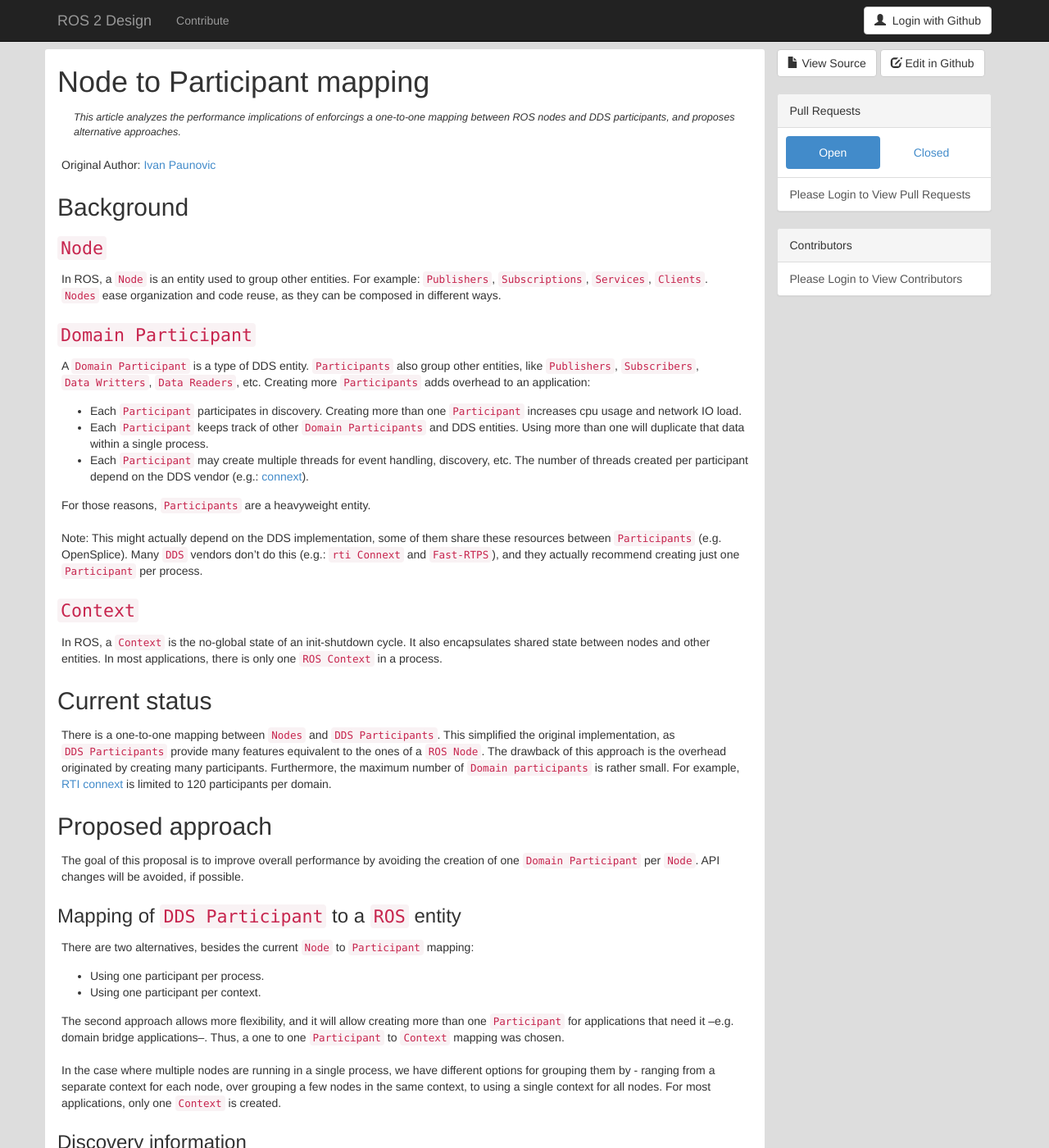
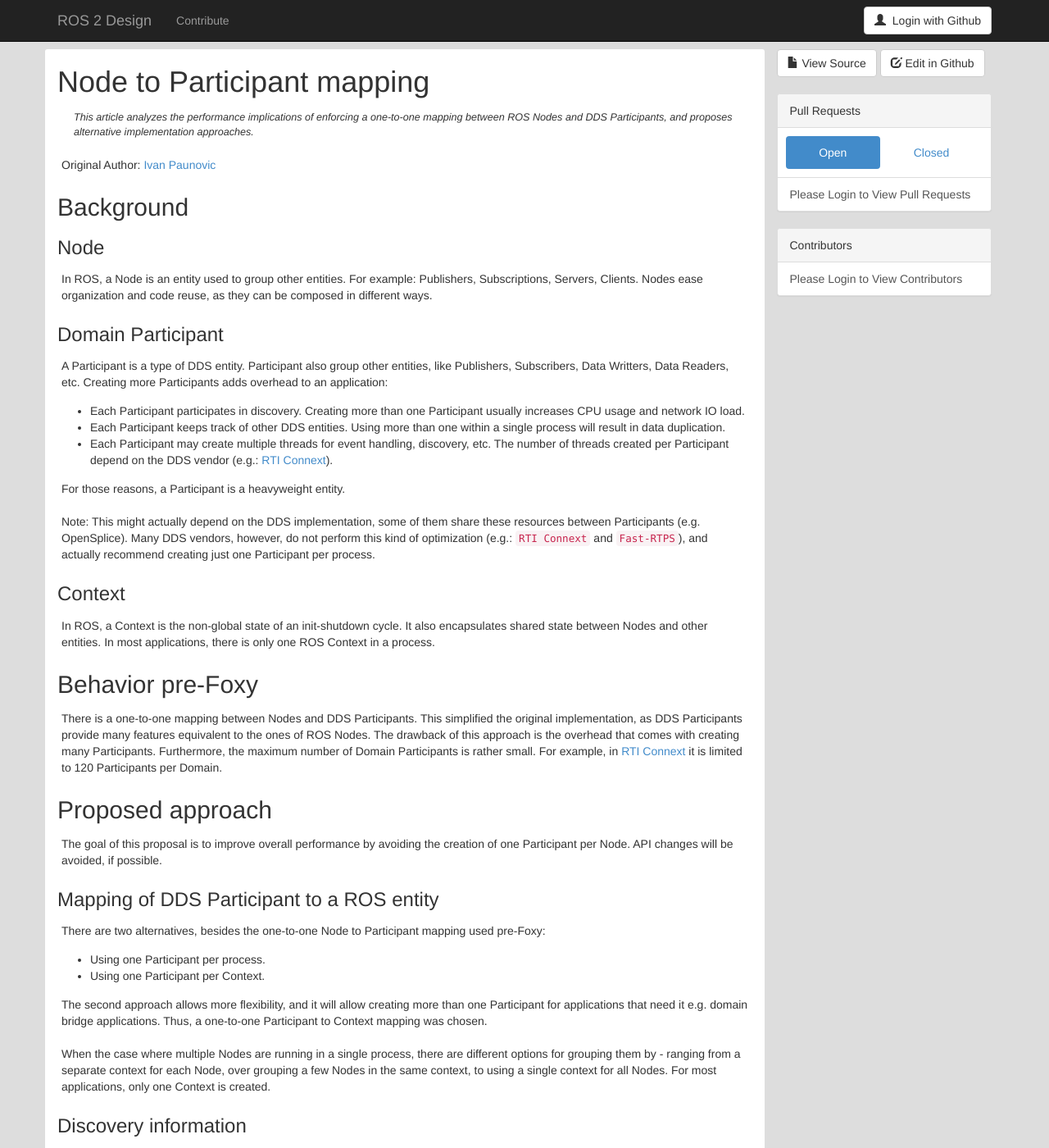
Before and after one commit to ros2/design, a Jekyll site: the page built from articles/151_node_to_participant_mapping.md, in a window 1280 px wide and 1400 px high. Shown: the whole window at 82% size. Built offline with Jekyll 4.4.1, drawn with Linux system fonts in a browser that asks for light colours; nearby versions of some CDN libraries; some of the changed text lies outside the part shown.

Commit message:
Address peer review comments
Signed-off-by: Ivan Santiago Paunovic <ivanpauno@ekumenlabs.com>

```diff
--- a/articles/151_node_to_participant_mapping.md
+++ b/articles/151_node_to_participant_mapping.md
@@ -1,8 +1,8 @@
 ---
 layout: default
 title: Node to Participant mapping
-permalink: articles/node_to_participant_mapping.html
-abstract: This article analyzes the performance implications of enforcings a one-to-one mapping between ROS nodes and DDS participants, and proposes alternative approaches.
+permalink: articles/Node_to_Participant_mapping.html
+abstract: This article analyzes the performance implications of enforcing a one-to-one mapping between ROS Nodes and DDS Participants, and proposes alternative implementation approaches.
 author: '[Ivan Paunovic](https://github.com/ivanpauno)'
 published: true
 categories: Middleware
@@ -20,96 +20,97 @@ Original Author: {{ page.author }}
 
 ## Background
 
-### `Node`
+### Node
 
-In ROS, a `Node` is an entity used to group other entities.
-For example: `Publishers`, `Subscriptions`, `Services`, `Clients`.
-`Nodes` ease organization and code reuse, as they can be composed in different ways.
+In ROS, a Node is an entity used to group other entities.
+For example: Publishers, Subscriptions, Servers, Clients.
+Nodes ease organization and code reuse, as they can be composed in different ways.
 
-### `Domain Participant`
+### Domain Participant
 
-A `Domain Participant` is a type of DDS entity.
-`Participants` also group other entities, like `Publishers`, `Subscribers`, `Data Writters`, `Data Readers`, etc.
-Creating more `Participants` adds overhead to an application:
+A Participant is a type of DDS entity.
+Participant also group other entities, like Publishers, Subscribers, Data Writters, Data Readers, etc.
+Creating more Participants adds overhead to an application:
 
-- Each `Participant` participates in discovery.
-  Creating more than one `Participant` increases cpu usage and network IO load.
-- Each `Participant` keeps track of other `Domain Participants` and DDS entities.
-  Using more than one will duplicate that data within a single process.
-- Each `Participant` may create multiple threads for event handling, discovery, etc.
-  The number of threads created per participant depend on the DDS vendor (e.g.: [connext](https://community.rti.com/best-practices/create-few-domainparticipants-possible)).
+- Each Participant participates in discovery.
+  Creating more than one Participant usually increases CPU usage and network IO load.
+- Each Participant keeps track of other DDS entities.
+  Using more than one within a single process will result in data duplication.
+- Each Participant may create multiple threads for event handling, discovery, etc.
+  The number of threads created per Participant depend on the DDS vendor (e.g.: [RTI Connext](https://community.rti.com/best-practices/create-few-domainParticipants-possible)).
 
-For those reasons, `Participants` are a heavyweight entity.
+For those reasons, a Participant is a heavyweight entity.
 
-Note: This might actually depend on the DDS implementation, some of them share these resources between `Participants` (e.g. OpenSplice).
-Many `DDS` vendors don't do this (e.g.: `rti Connext` and `Fast-RTPS`), and they actually recommend creating just one `Participant` per process.
+Note: This might actually depend on the DDS implementation, some of them share these resources between Participants (e.g. OpenSplice).
+Many DDS vendors, however, do not perform this kind of optimization (e.g.: `RTI Connext` and `Fast-RTPS`), and actually recommend creating just one Participant per process.
 
-### `Context`
+### Context
 
-In ROS, a `Context` is the no-global state of an init-shutdown cycle.
-It also encapsulates shared state between nodes and other entities.
-In most applications, there is only one `ROS Context` in a process.
+In ROS, a Context is the non-global state of an init-shutdown cycle.
+It also encapsulates shared state between Nodes and other entities.
+In most applications, there is only one ROS Context in a process.
 
-## Current status
+## Behavior pre-Foxy
 
-There is a one-to-one mapping between `Nodes` and `DDS Participants`.
-This simplified the original implementation, as `DDS Participants` provide many features equivalent to the ones of a `ROS Node`.
-The drawback of this approach is the overhead originated by creating many participants.
-Furthermore, the maximum number of `Domain participants` is rather small.
-For example, [RTI connext](https://community.rti.com/kb/what-maximum-number-participants-domain) is limited to 120 participants per domain.
+There is a one-to-one mapping between Nodes and DDS Participants.
+This simplified the original implementation, as DDS Participants provide many features equivalent to the ones of ROS Nodes.
+The drawback of this approach is the overhead that comes with creating many Participants.
+Furthermore, the maximum number of Domain Participants is rather small.
+For example, in [RTI Connext](https://community.rti.com/kb/what-maximum-number-Participants-domain) it is limited to 120 Participants per Domain.
 
 ## Proposed approach
 
-The goal of this proposal is to improve overall performance by avoiding the creation of one `Domain Participant` per `Node`.
+The goal of this proposal is to improve overall performance by avoiding the creation of one Participant per Node.
 API changes will be avoided, if possible.
 
-### Mapping of `DDS Participant` to a `ROS` entity
+### Mapping of DDS Participant to a ROS entity
 
-There are two alternatives, besides the current `Node` to `Participant` mapping:
-- Using one participant per process.
-- Using one participant per context.
+There are two alternatives, besides the one-to-one Node to Participant mapping used pre-Foxy:
+- Using one Participant per process.
+- Using one Participant per Context.
 
-The second approach allows more flexibility, and it will allow creating more than one `Participant` for applications that need it --e.g. domain bridge applications--.
-Thus, a one to one `Participant` to `Context` mapping was chosen.
+The second approach allows more flexibility, and it will allow creating more than one Participant for applications that need it e.g. domain bridge applications.
+Thus, a one-to-one Participant to Context mapping was chosen.
 
-In the case where multiple nodes are running in a single process, we have different options for grouping them by - ranging from a separate context for each node, over grouping a few nodes in the same context, to using a single context for all nodes.
-For most applications, only one `Context` is created.
+When the case where multiple Nodes are running in a single process, there are different options for grouping them by - ranging from a separate context for each Node, over grouping a few Nodes in the same context, to using a single context for all Nodes.
+For most applications, only one Context is created.
 
 ### Discovery information
 
-When not using a one to one `Node`/`Participant` mapping, extra discovery information is needed to be able to match other entities to a `Node` --e.g. publishers, subscriptions, etc--.
-Several approaches can be used to share this information, the proposed approach uses a topic for it.
-Each `Participant` publishes a message with all the information needed to match an entity to a `Node`.
-The message definition is the following:
+If a one-to-one Node to Participant mapping is not used, extra discovery information is needed to be able to match other entities to a Node e.g. Publishers, Subscriptions, etc.
+Several approaches can be used to share this information.
+The proposed approach uses a topic for it.
+Each Participant publishes a message with all the information needed to match an entity to a Node.
+The message structure is the following:
 
 * ParticipantInfo
   * gid
   * NodeInfo
-    * node namespace
-    * node name
-    * reader gid
+    * Node namespace
+    * Node name
+    * Reader gid
     * writed gid
 
-When one entity is updated --e.g.: A `Publisher` is created or destroyed--, a new message is sent.
+When one entity is updated (e.g.: a Publisher is created or destroyed), a new message is sent.
 
-Identification of `Clients` and `Services` happens according to the ros conventions for their topic names (see [
+Identification of Clients and Servers happens according to the ROS conventions for their topic names (see [
 Topic and Service name mapping to DDS](140_topic_and_service_name_mapping.md)).
 
 This topic is considered an implementation detail, and not all `rmw` implementations have to use it.
-Thus, all the necessary logic has to be in the rmw implementation itself or in a downstream package.
+Thus, all the necessary logic has to be in the rmw implementation itself or in an upstream package.
 Implementing this logic in `rcl` would make it part of the API, and not an implementation detail.
 
 To avoid code repetition, a common implementation of the logic was done in [rmw_dds_common](https://github.com/ros2/rmw_dds_common/).
 
-#### Details of the ros discovery topic
+#### Details of the ROS discovery topic
 
 - topic name: `ros_discovery_info`
-- writer qos:
+- Writer qos:
   - durability: transient local
   - history: keep last
   - history depth: 1
   - reliability: reliable
-- reader qos:
+- Reader qos:
   - durability: transient local
   - history: keep all
   - history depth: 1
@@ -119,37 +120,41 @@ To avoid code repetition, a common implementation of the logic was done in [rmw_
 
 #### Security
 
-Previously, each node could have different security artifacts.
-That was possible because each node was mapped to one `Participant`.
+Previously, each Node could have different security artifacts.
+That was possible because each Node was mapped to one Participant.
 The new approach allows to specify different security artifacts for each process.
 For more details, see [ROS 2 Security Enclaves](ros2_security_enclaves.md).
 
 #### Ignore local publications option
 
-There's an `ignore_local_publications` option that can be set when [creating a subscription](https://github.com/ros2/rmw/blob/2250b3eee645d90f9e9d6c96d71ce3aada9944f3/rmw/include/rmw/rmw.h#L517).
-That option avoids receiving messages from `Publishers` within the same `Node`.
-This wasn't implemented in all the rmw implementations (e.g.: [FastRTPS](https://github.com/ros2/rmw_fastrtps/blob/099f9eed9a0f581447405fbd877c6d3b15f1f26e/rmw_fastrtps_cpp/src/rmw_subscription.cpp#L118)).
+There is an `ignore_local_publications` option that can be set when [creating a Subscription](https://github.com/ros2/rmw/blob/2250b3eee645d90f9e9d6c96d71ce3aada9944f3/rmw/include/rmw/rmw.h#L517).
+That option avoids receiving messages from Publishers within the same Node.
+This wasn't implemented in all the rmw implementations (e.g.: [FastRTPS](https://github.com/ros2/rmw_fastrtps/blob/099f9eed9a0f581447405fbd877c6d3b15f1f26e/rmw_fastrtps_cpp/src/rmw_Subscription.cpp#L118)).
 
 After this change, implementing this feature will be less direct.
-Some extra logic needs to be added in order to identify from which `Node` a `Publisher` was created.
+Some extra logic needs to be added in order to identify from which Node a Publisher was created.
 
 ## Alternative implementations
 
 ### Using keyed topics
 
-Keyed topics could be used, with the participant gid as the key.
-That would allow the reader side of the topic to use a keep last, depth 1 history.
+Keyed topics could be used, with the Participant gid as the key.
+That would allow the Reader side of the topic to use a keep last, depth 1 history.
 
-### Using participant/writer/reader user data
+### Using Participant/Writer/Reader userData QoS
 
-Instead of using a custom topic to share the extra ROS specific discovery information, a combination of participant/reader/writer user data could be used.
-e.g.:
+Instead of using a custom topic to share the extra ROS specific discovery information, a combination of Participant/Reader/Writer `userData` could be used:
 
-- Participant user data: list of nodes created by the participant (updated when node created destroyed).
-- Reader user data: node name/namespace.
-- Writer user data: node name/namespace.
+- Participant `userData`: list of Nodes created by the Participant (updated when Node created destroyed).
+- Reader user `userData`: Node name/namespace.
+- Writer user `userData`: Node name/namespace.
 
-That information would be enough to satisfy ros2 required graph API.
-This mechanism will also avoid to have a topic where all nodes need to have write and read access.
+That information would be enough to satisfy ROS 2 required graph API.
+This mechanism would also preclude having a topic that has to be read and written by all Nodes, which is better from a security perspective.
 
 This alternative wasn't implemented because of lack of support in some of the currently supported DDS vendors.
+
+## Further work
+
+This optimization has been applied to `rmw_cyclonedds`, `rmw_fastrtps_cpp` and `rmw_fastrtps_dynamic_cpp`.
+Other DDS based `rmw` implementations, like `rmw_connext_cpp` could use the same approach.
```
